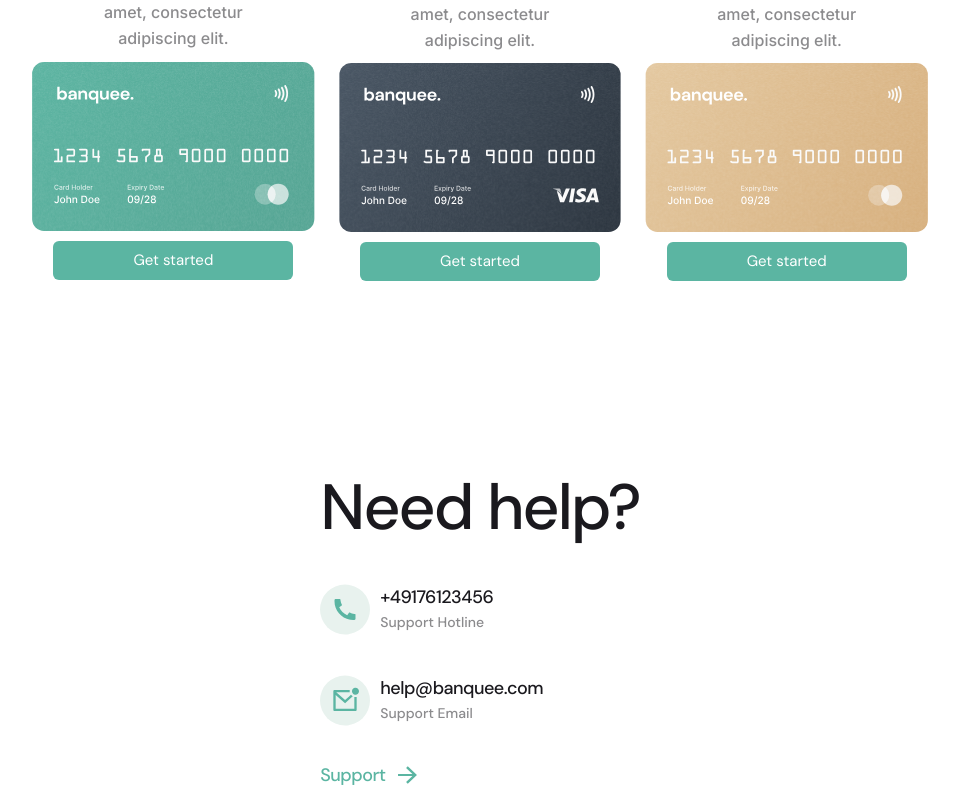
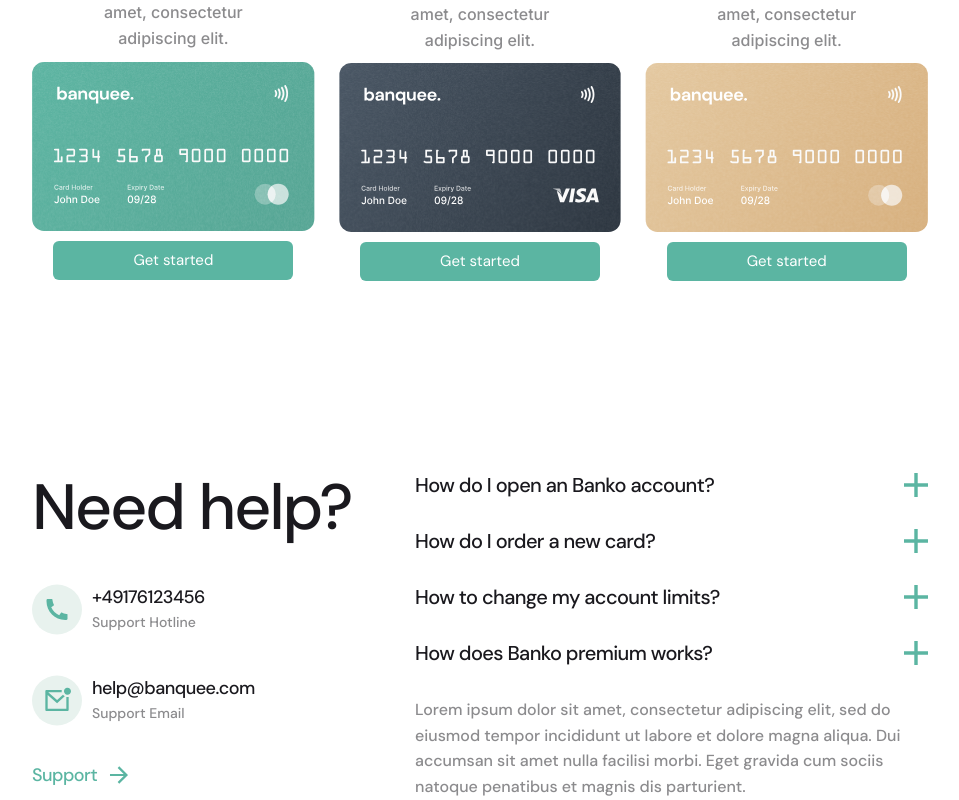
Before and after one commit to abir045/banquee, a React (Create React App) app: page / in a window 1280 px wide. Shown: the part 4797-5597 px from the top of the page, without its empty margins (160-1119 px from the left). Built offline with nearby package versions, Linux system fonts and the light colour scheme.

Commit message:
updated faq section

```diff
--- a/src/DataList.js
+++ b/src/DataList.js
@@ -36,6 +36,7 @@
 import support from "./images/support.svg";
 import mail from "./images/mail.svg";
 import arrow from "./images/arrow.svg";
+import add from "./images/add.svg";
 
 export const FeaturesContent = {
   banner: {
@@ -194,4 +195,15 @@
       icon: arrow,
     },
   },
+
+  faq: {
+    q1: "How do I open an Banko account?",
+    q2: "How do I order a new card?",
+    q3: "How to change my account limits?",
+    q4: "How does Banko premium works?",
+    details:
+      "Lorem ipsum dolor sit amet, consectetur adipiscing elit, sed do eiusmod tempor incididunt ut labore et dolore magna aliqua. Dui accumsan sit amet nulla facilisi morbi. Eget gravida cum sociis natoque penatibus et magnis dis parturient.",
+    q5: "Can I have two Banko accounts?",
+    icon: add,
+  },
 };
--- a/src/components/pages/Features.js
+++ b/src/components/pages/Features.js
@@ -14,6 +14,7 @@
     instant,
     accounts,
     contact,
+    faq,
   } = FeaturesContent;
 
   return (
@@ -230,7 +231,7 @@
           >
             {integration.body}
           </p>
-          <div className="flex w-full justify-between space-x-3 pt-[10%]">
+          <div className="flex  justify-between space-x-3 pt-[10%] w-full">
             <img className="bg-white rounded-[10px]" src={integration.logo1} />
             <img className="bg-white rounded-[10px] " src={integration.logo2} />
             <img className="bg-white rounded-[10px]" src={integration.logo3} />
@@ -471,10 +472,11 @@
         </div>
       </div>
 
-      {/* help */}
+      {/* Help */}
 
-      <div className="flex justify-around mt-[15%] text-[#1A191E]">
-        <div className="flex flex-col space-y-10">
+      <div className="flex  mt-[15%] mx-[15%] text-[#1A191E]">
+        {/* contact */}
+        <div className="flex flex-col space-y-10 w-[50%]">
           <h2 className="text-[64px] leading-[70.4px] tracking-[-0.03em] font-medium">
             {contact.title}
           </h2>
@@ -510,6 +512,38 @@
             <img src={contact.button.icon} />
           </div>
         </div>
+
+        {/* faq */}
+        <div className="flex flex-col space-y-8 w-[600px]">
+          <div className="flex  justify-between">
+            <h5 className="text-[20px] leading-[24px] font-medium tracking-[-0.03em] ">
+              {faq.q1}
+            </h5>
+            <img src={faq.icon} />
+          </div>
+          <div className="flex  justify-between">
+            <h5 className="text-[20px] leading-[24px] font-medium tracking-[-0.03em] ">
+              {faq.q2}
+            </h5>
+            <img src={faq.icon} />
+          </div>
+          <div className="flex  justify-between">
+            <h5 className="text-[20px] leading-[24px] font-medium tracking-[-0.03em] ">
+              {faq.q3}
+            </h5>
+            <img src={faq.icon} />
+          </div>
+          <div className="flex  justify-between">
+            <h5 className="text-[20px] leading-[24px] font-medium tracking-[-0.03em] ">
+              {faq.q4}
+            </h5>
+            <img src={faq.icon} />
+          </div>
+
+          <p className="flex text-[16px] leading-[25.6px] font-medium opacity-50 w-[95%]">
+            {faq.details}
+          </p>
+        </div>
       </div>
     </div>
   );
```
Also changed, not shown: src/images/add.svg (added).
